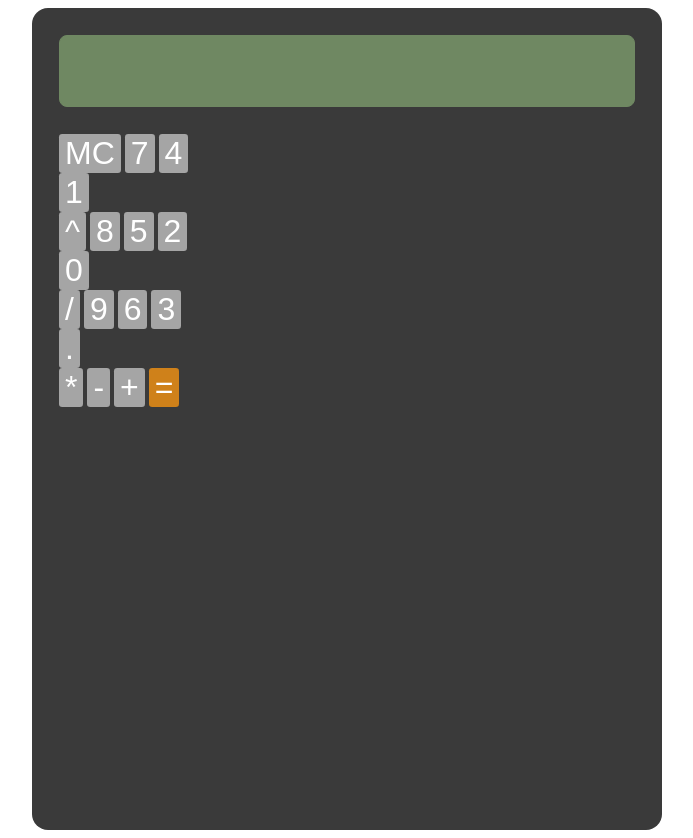
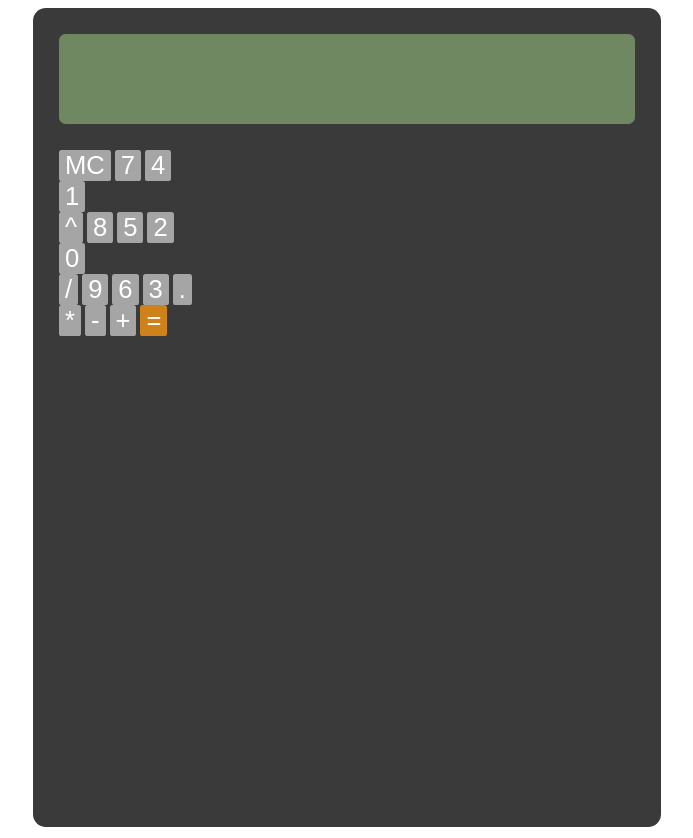
Before and after one commit to oiamo123/Calculator, a plain HTML site: page index.html in a window 1280 px wide. Shown: the whole page, without its empty margins (293-986 px from the left). Drawn offline with Linux system fonts and the light colour scheme.

Commit message:
Update styles.css

```diff
--- a/styles.css
+++ b/styles.css
@@ -10,24 +10,24 @@ BUTTON HIGHLIGHT: #686868
 
 .calculator {
   margin: auto;
-  padding: 1.7rem;
+  padding: 2vw;
   border: none;
-  border-radius: 1rem;
+  border-radius: 1vw;
   height: 60vw;
   width: 45vw;
   background-color: #3a3a3a;
   display: grid;
   grid-template-columns: repeat(4, 1fr);
   grid-template-rows: repeat(6, 1fr);
-  column-gap: 1rem;
-  row-gap: 1.7rem;
+  column-gap: 1vw;
+  row-gap: 2vw;
 }
 
 .screen {
-  font-size: 2rem;
+  font-size: 2vw;
   text-align: end;
   border: #6f8862 solid 1px;
-  border-radius: 0.5rem;
+  border-radius: 0.5vw;
   grid-column: 1 / span 4;
   background-color: #6f8862;
 }
@@ -42,9 +42,9 @@ BUTTON HIGHLIGHT: #686868
 }
 
 button {
-  font-size: 2rem;
+  font-size: 2vw;
   border: none;
-  border-radius: 0.2rem;
+  border-radius: 0.2vw;
   background-color: #a5a5a5;
   color: white;
 }
```
